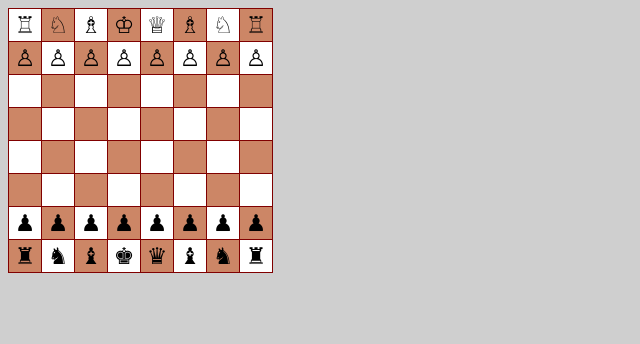
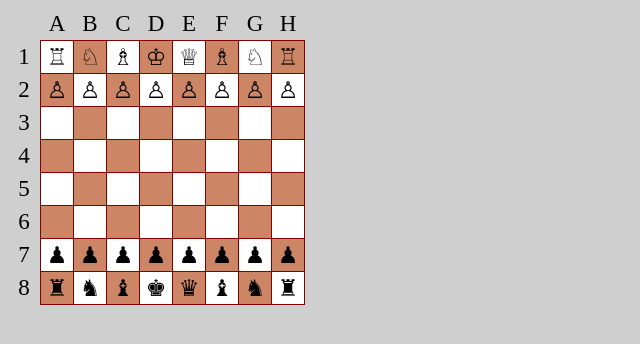
Before and after one commit to tchka/js, a plain HTML site: page lesson5/chessBoard/index.html in a window 1280 px wide. Shown: the whole page, without its empty margins (0-640 px from the left). Drawn offline with Linux system fonts and the light colour scheme.

Commit message:
lesson5 chess board letters add

```diff
--- a/lesson5/chessBoard/scripts/renderer.js
+++ b/lesson5/chessBoard/scripts/renderer.js
@@ -9,10 +9,16 @@ let renderer = {
 
     generateBoard() {
         let board = '';
+        let letters = ['A', 'B', 'C', 'D', 'E', 'F', 'G', 'H'];
         board += '<table>';
+        board += '<tr><td></td>';
+        for (let col = 0; col < config.colsCount; col++) {
+            board += `<td>${letters[col]}</td>`;
+        }
+        board += '</tr>';
 
-        for (let row =0; row < config.rowsCount; row++) {
-            board += '<tr>';
+        for (let row = 0; row < config.rowsCount; row++) {
+            board += `<tr><td>${row + 1}</td>`;
             for (let col = 0; col < config.colsCount; col++) {
                 board += '<td>';
                 figures.forEach(function(figure) {
--- a/lesson5/chessBoard/styles/style.css
+++ b/lesson5/chessBoard/styles/style.css
@@ -19,3 +19,8 @@ table tr:nth-child(2n+1) td:nth-child(2n),
 table tr:nth-child(2n) td:nth-child(2n+1) {
     background: #cc8666;
 }
+table tr:first-child td,
+table tr td:first-child {
+    background: #cfcfcf !important;
+    border: none;
+}
```
